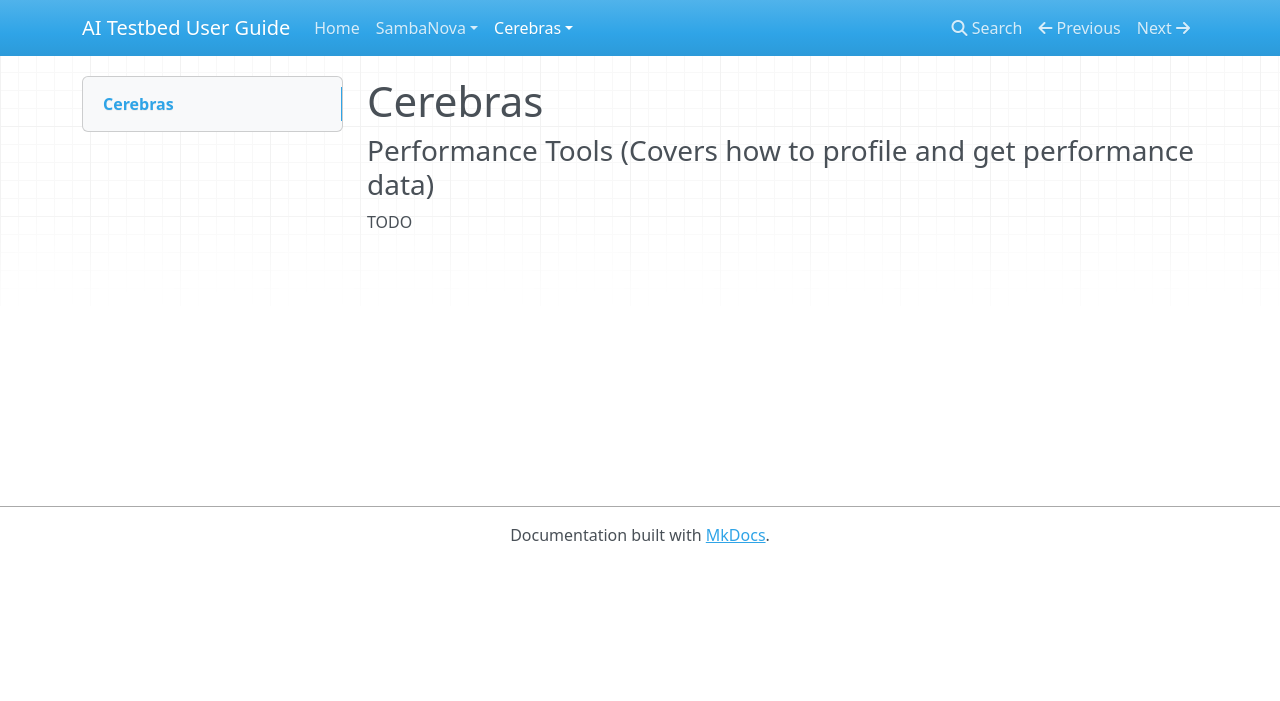
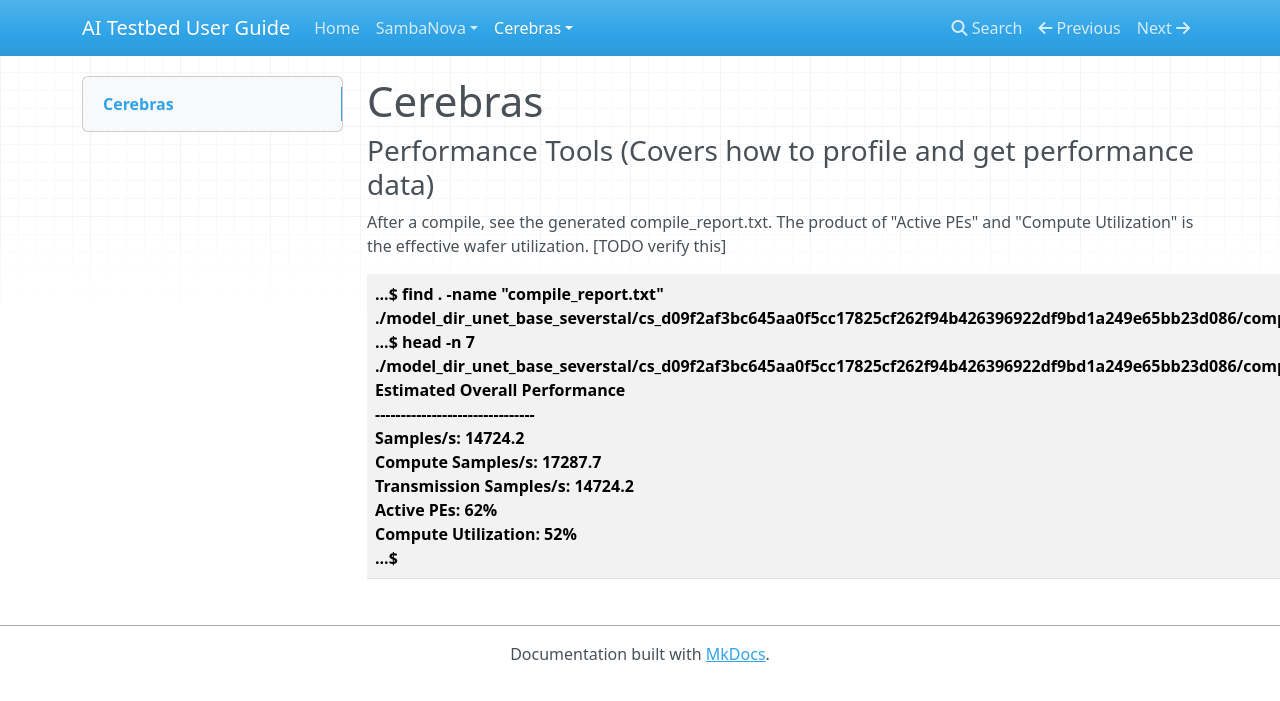
Before and after one commit to argonne-lcf/ai-testbed-userdocs, an MkDocs documentation site: the page built from docs/cerebras/Performance-Tools.md, in a window 1280 px wide. Shown: the top 701 px of the page. Built offline with MkDocs 1.6.1, drawn with Linux system fonts in a browser that asks for light colours; nearby versions of some CDN libraries.

Commit message:
Minor updates

```diff
--- a/docs/cerebras/Performance-Tools.md
+++ b/docs/cerebras/Performance-Tools.md
@@ -2,4 +2,27 @@
 ========
 
 ### Performance Tools (Covers how to profile and get performance data)
-TODO
+
+After a compile, see the generated compile_report.txt. The product of "Active PEs" and "Compute Utilization" is the effective wafer utilization. [TODO verify this]
+
+<table>
+<tbody>
+<tr class="odd">
+<td>
+<strong>
+...$ find . -name "compile_report.txt"<br>
+./model_dir_unet_base_severstal/cs_d09f2af3bc645aa0f5cc17825cf262f94b426396922df9bd1a249e65bb23d086/compile_report.txt<br>
+...$ head -n 7 ./model_dir_unet_base_severstal/cs_d09f2af3bc645aa0f5cc17825cf262f94b426396922df9bd1a249e65bb23d086/compile_report.txt<br>
+Estimated Overall Performance<br>
+-------------------------------<br>
+Samples/s:                    14724.2<br>
+Compute Samples/s:            17287.7<br>
+Transmission Samples/s:       14724.2<br>
+Active PEs:                   62%<br>
+Compute Utilization:          52%<br>
+...$<br>
+</strong>
+</td>
+</tr>
+</tbody>
+</table>
```
Also changed, not shown: docs/cerebras/Example-Programs.md (+1 -1 lines), docs/cerebras/Job-Queuing-and-Submission.md (+1 -1 lines), docs/cerebras/Miscellaneous.md (+1 -1 lines).
